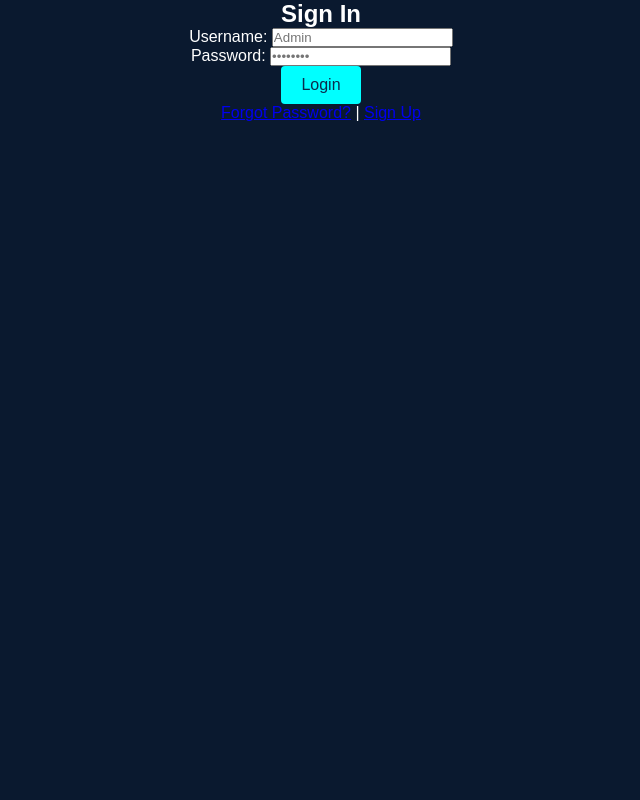
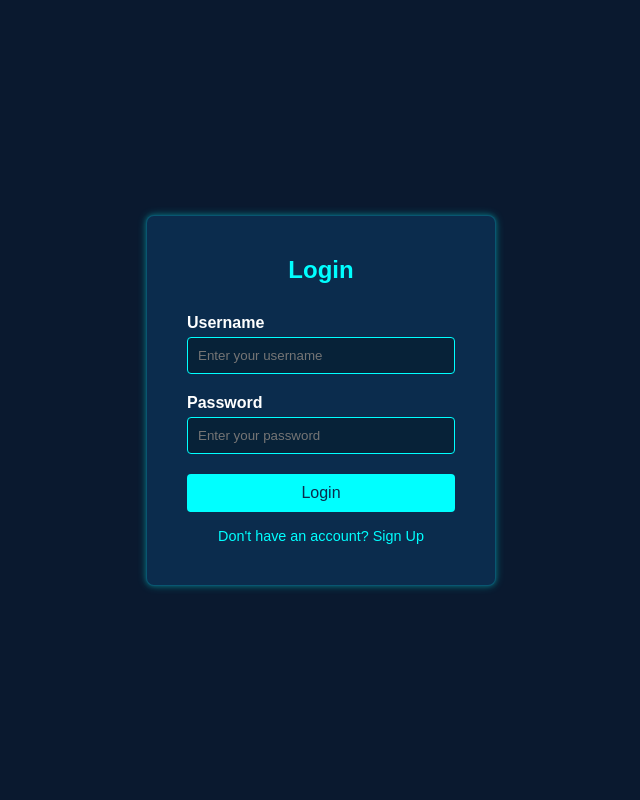
Before and after one commit to digi2025new/digitalio, a Flask app: page /login in a window 1280 px wide. Shown: the part 95-895 px from the top of the page, without its empty margins (319-959 px from the left). Before the commit the page ends 216 px from the top, so only its background shows below. Run offline with Flask 3, Linux system fonts and the light colour scheme; some libraries are stand-ins or nearby versions.

Commit message:
Update login page with neon border box and animated input fields

```diff
--- a/static/styles.css
+++ b/static/styles.css
@@ -80,22 +80,105 @@ body {
 }
 
 /* ---------------------------------------
-   5. BUTTONS (Common Classes)
+   5. NEON LOGIN / FORM STYLES
+---------------------------------------- */
+.login-container {
+  display: flex;
+  align-items: center;
+  justify-content: center;
+  min-height: 100vh; /* Full viewport height */
+  background: #0A192F;
+}
+
+.login-box {
+  background: #0B2C4D;      /* Dark container background */
+  width: 350px;
+  padding: 40px;
+  border-radius: 8px;
+  border: 1px solid rgba(0, 255, 255, 0.2);
+  box-shadow: 0 0 20px rgba(0, 255, 255, 0.1);
+  animation: neon-border-flicker 2s infinite;
+}
+
+@keyframes neon-border-flicker {
+  0%, 100% {
+    box-shadow: 0 0 5px rgba(0, 255, 255, 0.6), 0 0 10px rgba(0, 255, 255, 0.6);
+  }
+  50% {
+    box-shadow: 0 0 5px rgba(0, 255, 255, 0.2), 0 0 10px rgba(0, 255, 255, 0.2);
+  }
+}
+
+.login-box h2 {
+  margin-bottom: 30px;
+  color: #00FFFF; /* Neon turquoise */
+  text-align: center;
+}
+
+.form-group {
+  margin-bottom: 20px;
+  text-align: left;
+}
+
+.form-group label {
+  display: block;
+  margin-bottom: 5px;
+  font-weight: bold;
+  color: #fff;
+}
+
+.form-group input,
+.form-group select {
+  width: 100%;
+  padding: 10px;
+  border: 1px solid #00FFFF;
+  border-radius: 4px;
+  background: #072238; /* Slightly darker input background */
+  color: #fff;
+  transition: box-shadow 0.3s ease;
+}
+
+.form-group input:focus,
+.form-group select:focus {
+  outline: none;
+  box-shadow: 0 0 8px #00FFFF;
+}
+
+/* ---------------------------------------
+   6. BUTTONS & LINKS
 ---------------------------------------- */
 .btn {
-  display: inline-block;
+  display: block;
+  width: 100%;
   padding: 10px 20px;
   background-color: #00FFFF;
   color: #0B2C4D;
   border: none;
   border-radius: 4px;
+  font-size: 1rem;
   cursor: pointer;
-  font-size: 1rem;
   text-decoration: none;
   transition: background-color 0.3s, transform 0.3s;
+  margin-top: 10px;
 }
 
 .btn:hover {
   background-color: #00CED1;
   transform: scale(1.05);
 }
+
+.forgot-signup {
+  margin-top: 15px;
+  text-align: center;
+}
+
+.forgot-signup a {
+  color: #00FFFF;
+  text-decoration: none;
+  font-size: 0.9rem;
+  transition: color 0.3s ease;
+}
+
+.forgot-signup a:hover {
+  color: #00CED1;
+}
--- a/templates/login.html
+++ b/templates/login.html
@@ -2,32 +2,29 @@
 {% block content %}
 <div class="login-container">
   <div class="login-box">
-    <h2>Sign In</h2>
+    <h2>Login</h2>
     <form method="POST" action="{{ url_for('login') }}">
       <div class="form-group">
-        <label for="username">Username:</label>
+        <label for="username">Username</label>
         <input
           type="text"
           id="username"
           name="username"
-          placeholder="Admin"
-          required
-        >
+          placeholder="Enter your username"
+          required>
       </div>
       <div class="form-group">
-        <label for="password">Password:</label>
+        <label for="password">Password</label>
         <input
           type="password"
           id="password"
           name="password"
-          placeholder="••••••••"
-          required
-        >
+          placeholder="Enter your password"
+          required>
       </div>
       <input type="submit" value="Login" class="btn">
       <div class="forgot-signup">
-        <a href="#">Forgot Password?</a> |
-        <a href="{{ url_for('signup') }}">Sign Up</a>
+        <a href="{{ url_for('signup') }}">Don't have an account? Sign Up</a>
       </div>
     </form>
   </div>
```
